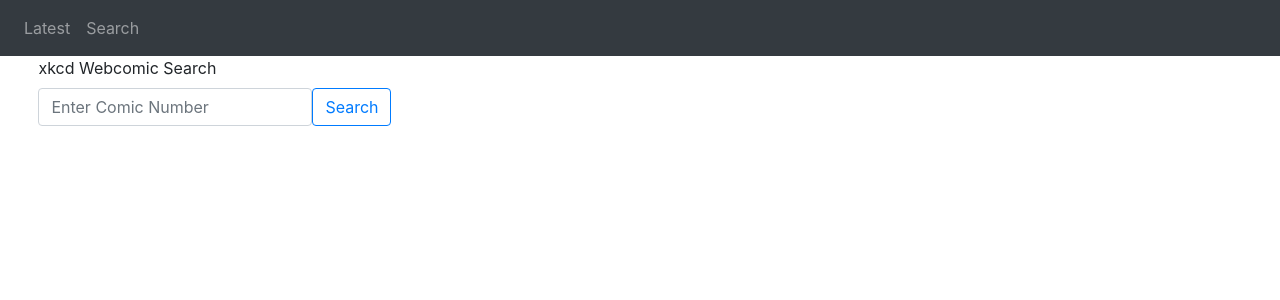
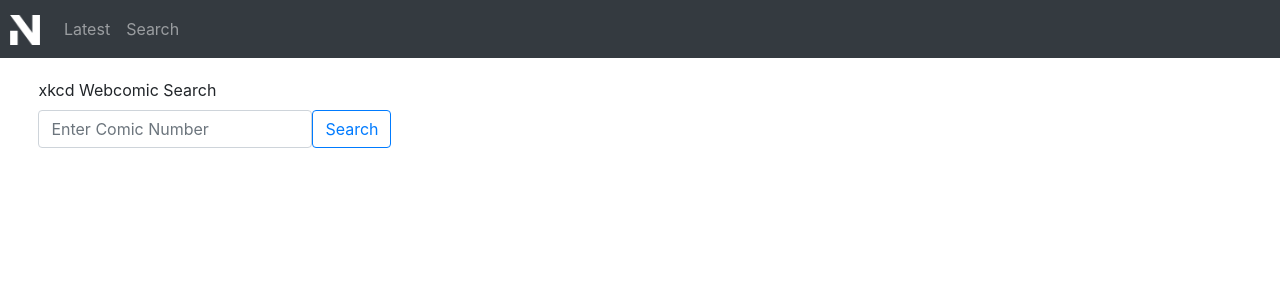
Before and after one commit to tunkhine126/se-code-challenge, a React (Create React App) app: page /search in a window 1280 px wide. Shown: the top 300 px of the page. Built offline with nearby package versions, Linux system fonts and the light colour scheme.

Commit message:
I think I'm done?

```diff
--- a/public/index.html
+++ b/public/index.html
@@ -3,7 +3,7 @@
 
 <head>
   <meta charset="utf-8" />
-  <link rel="icon" href="%PUBLIC_URL%/favicon.ico" />
+  <link rel="icon" href="%PUBLIC_URL%/newLogo.png" />
   <meta name="viewport" content="width=device-width, initial-scale=1" />
   <meta name="theme-color" content="#000000" />
   <meta name="description" content="Web site created using create-react-app" />
--- a/src/Components/Navigation.js
+++ b/src/Components/Navigation.js
@@ -1,5 +1,6 @@
 import React from 'react'
 import { Navbar, Nav } from 'react-bootstrap'
+import NewStoryLogo from '../Assets/mark.png'
 
 const NaviBar = () => {
   return (
@@ -7,6 +8,7 @@
       <Navbar bg="dark" variant="dark" className="navbar-nav">
         <Navbar.Brand>
           <Navbar.Toggle aria-controls="basic-navbar-nav" />
+          <img src={NewStoryLogo} className="newStoryLogo" alt="NewStoryLogo" />
         </Navbar.Brand>
         <Nav className="mr-auto">
           <Nav.Link href="/" className="latest">Latest</Nav.Link>
--- a/src/index.css
+++ b/src/index.css
@@ -1,6 +1,6 @@
-
 
 .searchForm {
+  margin-top: 20px;
   margin-left: 3%;
   width: 30%
 }
@@ -20,3 +20,9 @@
   margin-right: auto;
   width: 50%;
 }
+
+.newStoryLogo{
+  margin-left: 10px;
+  width: 30px;
+  height: 30px;
+}
--- a/src/index.js
+++ b/src/index.js
@@ -4,4 +4,4 @@
 import 'bootstrap/dist/css/bootstrap.min.css';
 import './index.css'
 
-ReactDOM.render(<App />, document.getElementById('root'));
+ReactDOM.render(<App />, document.getElementById('root'), console.log("I'd love to be apart of New Story team!"));
```
Also changed, not shown: public/newLogo.png (added), src/Assets/mark.png (added).
